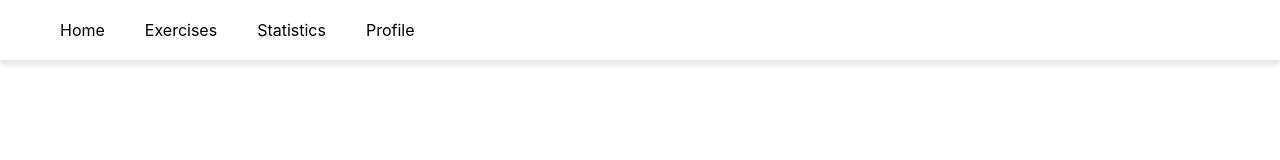
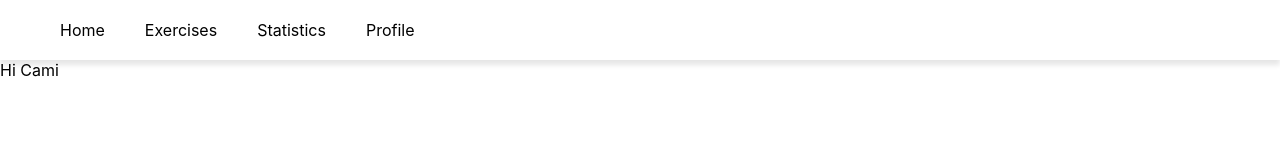
Before and after one commit to FrankDrebin893/my-cbt, a React (Create React App) app in the folder cbt-ui/: page / in a window 1280 px wide. Shown: the top 160 px of the page. Built offline with nearby package versions, Linux system fonts and the light colour scheme.

Commit message:
Say hello to Cami

```diff
--- a/cbt-ui/src/App.tsx
+++ b/cbt-ui/src/App.tsx
@@ -28,6 +28,9 @@ function App() {
             </Navbar>
           </header>
         </div>
+        <div>
+          Hi Cami
+        </div>
       </ThemeProvider>
     </Router>
   );
```
